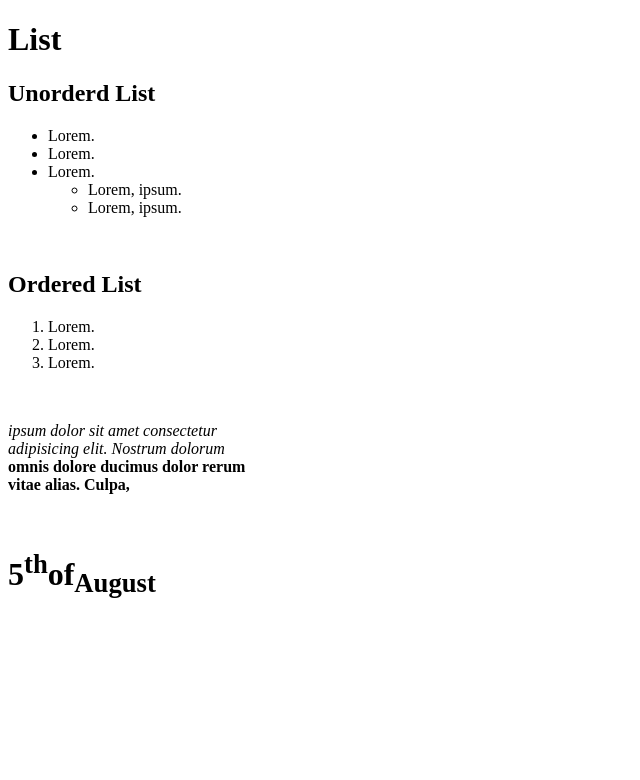
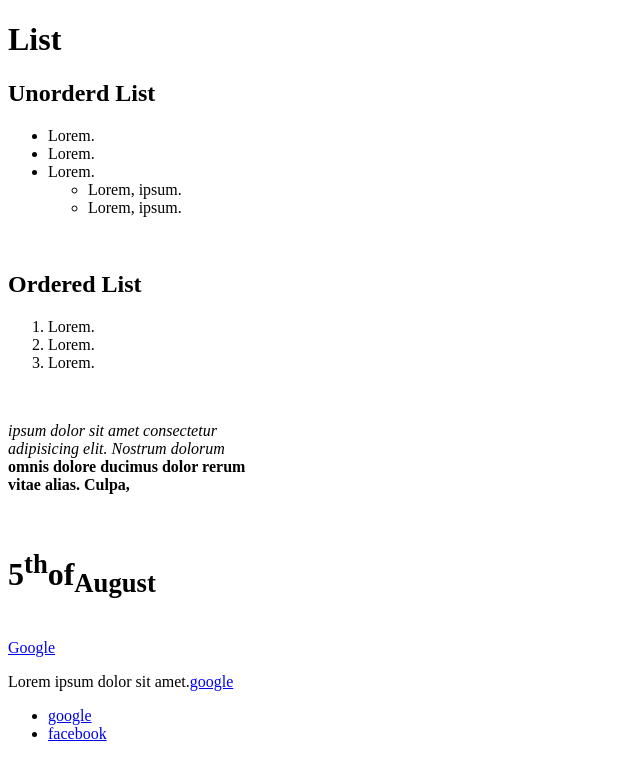
Before and after one commit to yaseen-kc/HTML-CSS-Basics, a plain HTML site: page More-HTML.html in a window 1280 px wide. Shown: the whole page, without its empty margins (0-640 px from the left). Drawn offline with Linux system fonts and the light colour scheme.

Commit message:
<!-- Links -->

```diff
--- a/More-HTML.html
+++ b/More-HTML.html
@@ -52,6 +52,22 @@
 
     <!-- Superscript and Subscript -->
     <h1>5<sup>th</sup>of<sub>August</sub></h1>
+
+
+    <br>
+
+
+    <!-- Links -->
+
+
+    <a href="google.com">Google</a>
+    <p>Lorem ipsum dolor sit amet.<a href="google.com">google</a></p>
+
+    <ul>
+        <li><a href="google.com">google</a></li>
+        <li><a href="facebook">facebook</a></li>
+    </ul>
+
 </body>
 
 </html>
```
